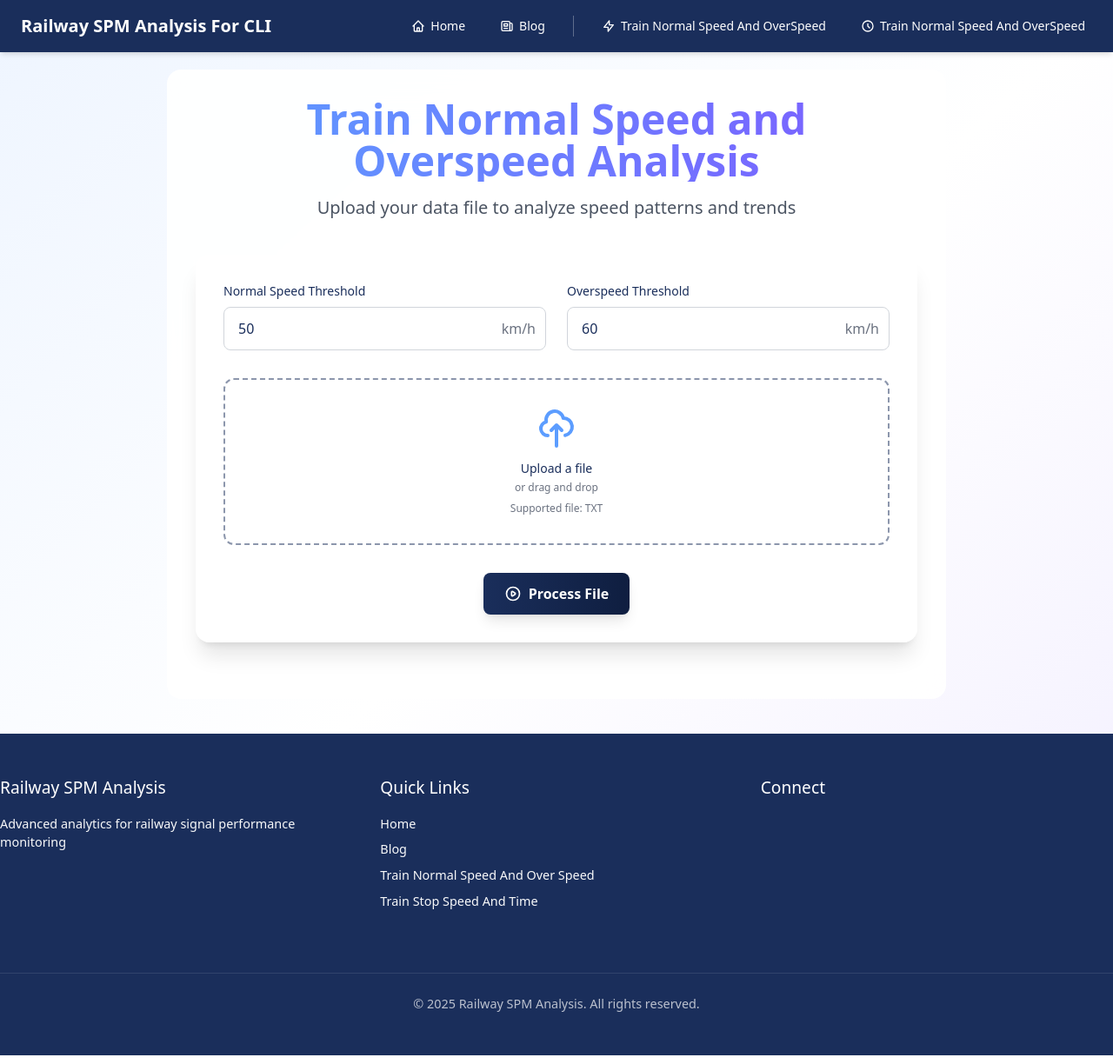
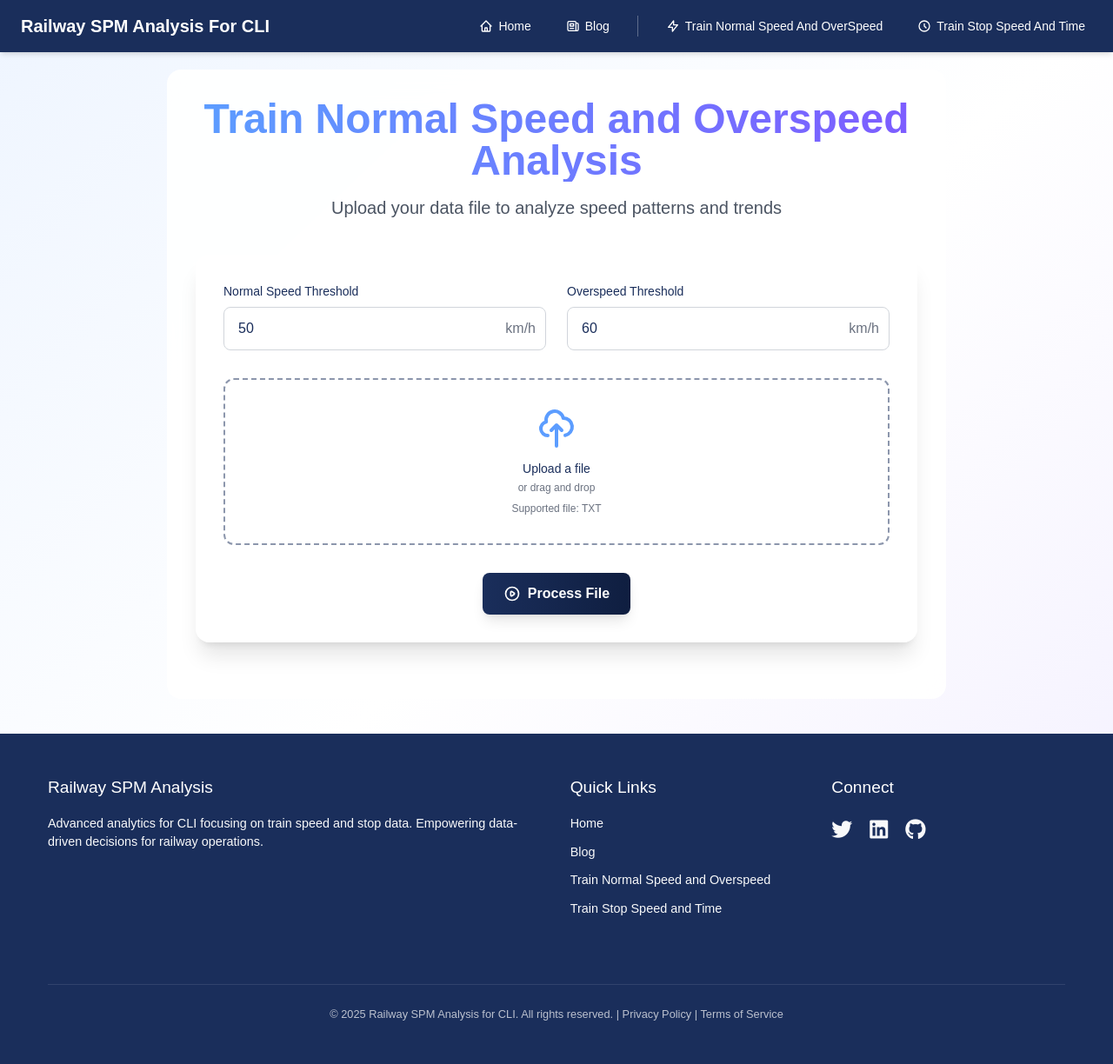
Before and after one commit to adityaanand05/Railway-SPM-Analysis-For-CLI, a plain HTML site: page TrainNormalSpeedAndOverSpeed.html in a window 1280 px wide. Shown: the whole page at 87% size. Drawn offline with nearby package versions, Linux system fonts and the light colour scheme.

Commit message:
Update TrainNormalSpeedAndOverSpeed.html

```diff
--- a/TrainNormalSpeedAndOverSpeed.html
+++ b/TrainNormalSpeedAndOverSpeed.html
@@ -6,6 +6,7 @@
     <title>Data Analysis Web App</title>
     <script src="https://cdn.tailwindcss.com"></script>
     <script defer src="https://unpkg.com/alpinejs@3.x.x/dist/cdn.min.js"></script>
+    <link rel="stylesheet" href="https://cdnjs.cloudflare.com/ajax/libs/font-awesome/6.0.0/css/all.min.css">
     <script>
         tailwind.config = {
             darkMode: "class",
@@ -72,6 +73,19 @@
         --shadow-medium: 0 15px 35px rgba(0, 0, 0, 0.15);
         --transition-fast: all 0.3s ease;
         --transition-medium: all 0.5s ease;
+    }
+     body {
+         font-family: 'Poppins', sans-serif;
+         margin: 0;
+         line-height: 1.6;
+         color: var(--text-color-dark); /* Default text color on light backgrounds */
+         background-color: white; /* Default background */
+    }
+
+    .container {
+        max-width: 1200px;
+        margin: 0 auto;
+        padding: 0 15px; /* Adjust padding */
     }
         /* Existing styles */
         .file-drop-area {
@@ -174,8 +188,9 @@
 
         .nav-link:hover::before {
             transform: scaleX(1);
-            transform-origin: left
+            transform-origin: left;
         }
+
         /* Footer styles */
         footer {
             background-color: var(--dark-color); /* Dark blue background */
@@ -185,23 +200,29 @@
         }
 
         footer .container {
+            max-width: 1200px; /* Ensure consistent container width */
+            margin: 0 auto;
+            padding: 0 15px;
             display: flex;
-        flex-wrap: wrap;
-        justify-content: space-between;
-        gap: 2rem;
+            flex-direction: column; /* Stack sections vertically on small screens */
+            gap: 2rem; /* Add gap between sections */
         }
 
         .footer-content {
              display: flex;
-         flex-wrap: wrap;
+             flex-wrap: wrap; /* Allow sections to wrap */
              justify-content: space-between;
              width: 100%;
-         gap: 2rem;
+             gap: 2rem; /* Gap between sections */
         }
 
         .footer-section {
-        flex: 1;
-        min-width: 200px;
+            flex: 1; /* Allow sections to grow */
+            min-width: 200px; /* Minimum width before wrapping */
+        }
+
+        .footer-section.about {
+            flex-basis: 300px; /* Give the about section a bit more space */
         }
 
         .footer-section h3 {
@@ -217,29 +238,38 @@
         }
 
         .footer-section ul li {
-        margin-bottom: 0.5rem;
+            margin-bottom: 0.7rem; /* Increased spacing */
         }
 
         .footer-section a {
             color: var(--light-color); /* Light grey links */
             text-decoration: none;
-        transition: var(--transition-fast);
+            transition: color var(--transition-fast); /* Transition color */
         }
 
         .footer-section a:hover {
             color: white; /* White on hover for better contrast */
+            text-decoration: underline; /* Add underline on hover */
         }
 
         .social-icons a {
             color: var(--light-color); /* Light grey icons */
             font-size: 1.5rem;
             margin-right: 1rem;
-        transition: var(--transition-fast);
+            transition: color var(--transition-fast); /* Transition color */
         }
 
         .social-icons a:hover {
             color: white; /* White on hover for better contrast */
         }
+
+        .footer-section.newsletter input[type="email"] {
+            border: 1px solid var(--light-grey); /* Add border */
+            color: var(--text-color-dark); /* Dark text color */
+        }
+
+        /* Tailwind classes handle button styles for .footer-section.newsletter button */
+
 
         .copyright {
             width: 100%;
@@ -248,6 +278,18 @@
             padding-top: 1.5rem;
             border-top: 1px solid rgba(255, 255, 255, 0.1);
             color: rgba(255, 255, 255, 0.7);
+            font-size: 0.8rem;
+        }
+
+        .copyright a {
+             color: rgba(255, 255, 255, 0.7);
+             text-decoration: none;
+             transition: color var(--transition-fast);
+        }
+
+        .copyright a:hover {
+            color: white;
+            text-decoration: underline;
         }
 
 
@@ -349,24 +391,45 @@
         .stats-grid {
             grid-template-columns: 1fr;
         }
+
+        /* Responsive footer adjustments */
+        .footer-content {
+            flex-direction: column; /* Stack sections vertically */
+            align-items: center; /* Center align items */
+            text-align: center; /* Center text */
         }
 
-    /* Responsive footer adjustments */
+        .footer-section {
+            width: 100%; /* Full width on small screens */
+            max-width: 300px; /* Optional: limit max width even on full width */
+        }
+
+        .social-icons {
+            margin-top: 1rem;
+        }
+
+        .social-icons a {
+            margin: 0 0.5rem; /* Adjust spacing */
+        }
+
+        .footer-section.newsletter form {
+            flex-direction: column; /* Stack input and button */
+            gap: 0.5rem;
+        }
+
+         .footer-section.newsletter input[type="email"],
+         .footer-section.newsletter button {
+             width: 100%; /* Full width */
+             border-radius: 0.5rem; /* Rounded corners */
+         }
+    }
+
+    /* Responsive footer adjustments for smaller screens if needed */
     @media (max-width: 480px) {
        .footer-section {
            min-width: 150px;
        }
-        .footer-content {
-            flex-direction: column;
-            align-items: center;
-            text-align: center;
-        }
-        .social-icons {
-            margin-top: 1rem;
-        }
-        .social-icons a {
-            margin: 0 0.5rem;
-        }
+        /* Specific adjustments for very small screens */
     }
 
     </style>
@@ -404,7 +467,8 @@
                 <nav class="hidden md:flex items-center gap-6">
                     <a href="index.html"
                        class="relative text-sm font-medium text-white dark:text-white hover:text-light-blue dark:hover:text-light-blue px-2 py-1 rounded-lg transition-all duration-300 hover:bg-white/10 dark:hover:bg-white/10 nav-link"
-                       :class="{ 'text-light-blue dark:text-light-blue bg-white/10 dark:bg-white/10': activeLink === 'index' }">
+                       :class="{ 'text-light-blue dark:text-light-blue bg-white/10 dark:bg-white/10 font-bold': activeLink === 'index' }"
+                       @click="activeLink = 'index'">
                         <span class="relative z-10 flex items-center gap-1.5">
                             <svg class="w-4 h-4" fill="none" stroke="currentColor" viewBox="0 0 24 24">
                                 <path stroke-linecap="round" stroke-linejoin="round" stroke-width="2" d="M3 12l2-2m0 0l7-7 7 7M5 10v10a1 1 0 001 1h3m10-11l2 2m-2-2v10a1 1 0 01-1 1h-3m-6 0a1 1 0 001-1v-4a1 1 0 011-1h2a1 1 0 011 1v4a1 1 0 001 1m-6 0h6"/>
@@ -415,7 +479,8 @@
 
                     <a href="blog.html"
                        class="relative text-sm font-medium text-white dark:text-white hover:text-light-blue dark:hover:text-light-blue px-2 py-1 rounded-lg transition-all duration-300 hover:bg-white/10 dark:hover:bg-white/10 nav-link"
-                       :class="{ 'text-light-blue dark:text-light-blue bg-white/10 dark:bg-white/10': activeLink === 'blog' }">
+                       :class="{ 'text-light-blue dark:text-light-blue bg-white/10 dark:bg-white/10 font-bold': activeLink === 'blog' }"
+                       @click="activeLink = 'blog'">
                          <span class="relative z-10 flex items-center gap-1.5">
                             <svg class="w-4 h-4" fill="none" stroke="currentColor" viewBox="0 0 24 24">
                                  <path stroke-linecap="round" stroke-linejoin="round" stroke-width="2" d="M19 20H5a2 2 0 01-2-2V6a2 2 0 012-2h10a2 2 0 012 2v1m2 13a2 2 0 01-2-2V7m2 13a2 2 0 002-2V9a2 2 0 00-2-2h-2m-4-3H9M7 16h6M7 8h6v4H7V8z"/>
@@ -426,7 +491,7 @@
 
                      <div class="h-6 w-px bg-white/30 dark:bg-white/30"></div> <a href="TrainNormalSpeedAndOverSpeed.html"
                        class="relative text-sm font-medium text-white dark:text-white hover:text-light-blue dark:hover:text-light-blue px-2 py-1 rounded-lg transition-all duration-300 hover:bg-white/10 dark:hover:bg-white/10 nav-link"
-                       :class="{ 'text-light-blue dark:text-light-blue bg-white/10 dark:bg-white/10': activeLink === 'TrainNormalSpeedAndOverSpeed' }"
+                       :class="{ 'text-light-blue dark:text-light-blue bg-white/10 dark:bg-white/10 font-bold': activeLink === 'TrainNormalSpeedAndOverSpeed' }"
                        @click="activeLink = 'TrainNormalSpeedAndOverSpeed'">
                          <span class="relative z-10 flex items-center gap-1.5">
                             <svg class="w-4 h-4" fill="none" stroke="currentColor" viewBox="0 0 24 24">
@@ -438,13 +503,13 @@
 
                     <a href="TrainStopSpeedAndTime.html"
                        class="relative text-sm font-medium text-white dark:text-white hover:text-light-blue dark:hover:text-light-blue px-2 py-1 rounded-lg transition-all duration-300 hover:bg-white/10 dark:hover:bg-white/10 nav-link"
-                       :class="{ 'text-light-blue dark:text-light-blue bg-white/10 dark:bg-white/10': activeLink === 'TrainStopSpeedAndTime' }"
-                       @click="activeLink = 'TrainStopSpeedAndTime'">
+                       :class="{ 'text-light-blue dark:text-light-blue bg-white/10 dark:bg-white/10 font-bold': activeLink === 'TrainStopSpeedAndAndTime' }"
+                       @click="activeLink = 'TrainStopSpeedAndAndTime'">
                          <span class="relative z-10 flex items-center gap-1.5">
                             <svg class="w-4 h-4" fill="none" stroke="currentColor" viewBox="0 0 24 24">
                                  <path stroke-linecap="round" stroke-linejoin="round" stroke-width="2" d="M12 8v4l3 3m6-3a9 9 0 11-18 0 9 9 0 0118 0z"/>
                             </svg>
-                            Train Normal Speed And OverSpeed
+                            Train Stop Speed And Time
                          </span>
                     </a>
                 </nav>
@@ -463,20 +528,20 @@
             <div class="px-2 pt-2 pb-3 space-y-1 sm:px-3">
                 <a href="index.html"
                    class="block px-3 py-2 rounded-md text-base font-medium text-white dark:text-white hover:bg-white/10 dark:hover:bg-white/10 hover:text-light-blue dark:hover:text-light-blue"
-                   :class="{ 'bg-white/10 dark:bg-white/10 text-light-blue dark:text-light-blue': activeLink === 'index' }"
+                   :class="{ 'bg-white/10 dark:bg-white/10 text-light-blue dark:text-light-blue font-bold': activeLink === 'index' }"
                    @click="activeLink = 'index'; mobileMenuOpen = false">Home</a>
                 <a href="blog.html"
                    class="block px-3 py-2 rounded-md text-base font-medium text-white dark:text-white hover:bg-white/10 dark:hover:bg-white/10 hover:text-light-blue dark:hover:text-light-blue"
-                   :class="{ 'bg-white/10 dark:bg-white/10 text-light-blue dark:text-light-blue': activeLink === 'blog' }"
+                   :class="{ 'bg-white/10 dark:bg-white/10 text-light-blue dark:text-light-blue font-bold': activeLink === 'blog' }"
                    @click="activeLink = 'blog'; mobileMenuOpen = false">Blog</a>
                 <a href="TrainNormalSpeedAndOverSpeed.html"
                    class="block px-3 py-2 rounded-md text-base font-medium text-white dark:text-white hover:bg-white/10 dark:hover:bg-white/10 hover:text-light-blue dark:hover:text-light-blue"
-                   :class="{ 'bg-white/10 dark:bg-white/10 text-light-blue dark:text-light-blue': activeLink === 'TrainNormalSpeedAndOverSpeed' }"
+                   :class="{ 'bg-white/10 dark:bg-white/10 text-light-blue dark:text-light-blue font-bold': activeLink === 'TrainNormalSpeedAndOverSpeed' }"
                    @click="activeLink = 'TrainNormalSpeedAndOverSpeed'; mobileMenuOpen = false">Normal Speed/Overspeed</a>
                 <a href="TrainStopSpeedAndTime.html"
                    class="block px-3 py-2 rounded-md text-base font-medium text-white dark:text-white hover:bg-white/10 dark:hover:bg-white/10 hover:text-light-blue dark:hover:text-light-blue"
-                   :class="{ 'bg-white/10 dark:bg-white/10 text-light-blue dark:text-light-blue': activeLink === 'TrainStopSpeedAndTime' }"
-                   @click="activeLink = 'TrainStopSpeedAndTime'; mobileMenuOpen = false">Stop Speed/Time</a>
+                   :class="{ 'bg-white/10 dark:bg-white/10 text-light-blue dark:text-light-blue font-bold': activeLink === 'TrainStopSpeedAndAndTime' }"
+                   @click="activeLink = 'TrainStopSpeedAndAndTime'; mobileMenuOpen = false">Stop Speed/Time</a>
             </div>
         </div>
     </div>
@@ -574,30 +639,31 @@
     <footer>
         <div class="container">
             <div class="footer-content">
-                <div class="footer-section">
+                <div class="footer-section about">
                     <h3>Railway SPM Analysis</h3>
-                    <p>Advanced analytics for railway signal performance monitoring</p>
+                    <p>Advanced analytics for CLI focusing on train speed and stop data. Empowering data-driven decisions for railway operations.</p>
                 </div>
-                <div class="footer-section">
+                <div class="footer-section quick-links">
                     <h3>Quick Links</h3>
                     <ul>
                         <li><a href="index.html">Home</a></li>
                         <li><a href="blog.html">Blog</a></li>
-                        <li><a href="TrainNormalSpeedAndOverSpeed.html">Train Normal Speed And Over Speed</a></li>
-                        <li><a href="TrainStopSpeedAndTime.html">Train Stop Speed And Time</a></li>
+                        <li><a href="TrainNormalSpeedAndOverSpeed.html">Train Normal Speed and Overspeed</a></li>
+                        <li><a href="TrainStopSpeedAndTime.html">Train Stop Speed and Time</a></li>
+
                     </ul>
                 </div>
-                <div class="footer-section">
+                 <div class="footer-section connect">
                     <h3>Connect</h3>
                     <div class="social-icons">
-                        <a href="#"><i class="fab fa-twitter"></i></a>
-                        <a href="https://www.linkedin.com/in/adityaanand05?lipi=urn%3Ali%3Apage%3Ad_flagship3_profile_view_base_contact_details%3BqfFyqcfZTROM0RPuhKxRYg%3D%3D"><i class="fab fa-linkedin"></i></a>
-                        <a href="https://github.com/adityaanand05"><i class="fab fa-github"></i></a>
+                        <a href="#" aria-label="Twitter"><i class="fab fa-twitter"></i></a>
+                        <a href="https://www.linkedin.com/in/adityaanand05?lipi=urn%3Ali%3Apage%3Ad_flagship3_profile_view_base_contact_details%3BqfFyqcfZTROM0RPuhKxRYg%3D%3D" aria-label="LinkedIn"><i class="fab fa-linkedin"></i></a>
+                        <a href="https://github.com/adityaanand05" aria-label="GitHub"><i class="fab fa-github"></i></a>
                         </div>
                  </div>
             </div>
             <div class="copyright">
-                <p>&copy; 2025 Railway SPM Analysis. All rights reserved.</p>
+                <p>&copy; 2025 Railway SPM Analysis for CLI. All rights reserved. | <a href="#">Privacy Policy</a> | <a href="#">Terms of Service</a></p>
             </div>
         </div>
     </footer>
@@ -925,7 +991,7 @@
                  let data = alpineDataElement.getAttribute('x-data');
                  let activeLinkMatch = currentPath.replace('.html', '') || 'index'; // Default to 'index' for index.html
                  if (currentPath === 'TrainNormalSpeedAndOverSpeed.html') activeLinkMatch = 'TrainNormalSpeedAndOverSpeed';
-                 if (currentPath === 'TrainStopSpeedAndTime.html') activeLinkMatch = 'TrainStopSpeedAndTime';
+                 if (currentPath === 'TrainStopSpeedAndTime.html') activeLinkMatch = 'TrainStopSpeedAndAndTime';
                  if (currentPath === 'blog.html') activeLinkMatch = 'blog';
                  if (currentPath === '' || currentPath === 'index.html') activeLinkMatch = 'index';
 
@@ -935,9 +1001,9 @@
 
                   // Manually apply active class on load if Alpine hasn't rendered yet
                  document.querySelectorAll('.nav-link').forEach(link => {
-                     link.classList.remove('text-light-blue', 'dark:text-light-blue', 'bg-white/10', 'dark:bg-white/10');
+                     link.classList.remove('text-light-blue', 'dark:text-light-blue', 'bg-white/10', 'dark:bg-white/10', 'font-bold');
                  });
-                  activeLinkElement.classList.add('text-light-blue', 'dark:text-light-blue', 'bg-white/10', 'dark:bg-white/10');
+                  activeLinkElement.classList.add('text-light-blue', 'dark:text-light-blue', 'bg-white/10', 'dark:bg-white/10', 'font-bold');
              }
 
         }
```
Lines whose indentation alone changed are shown as unchanged.
